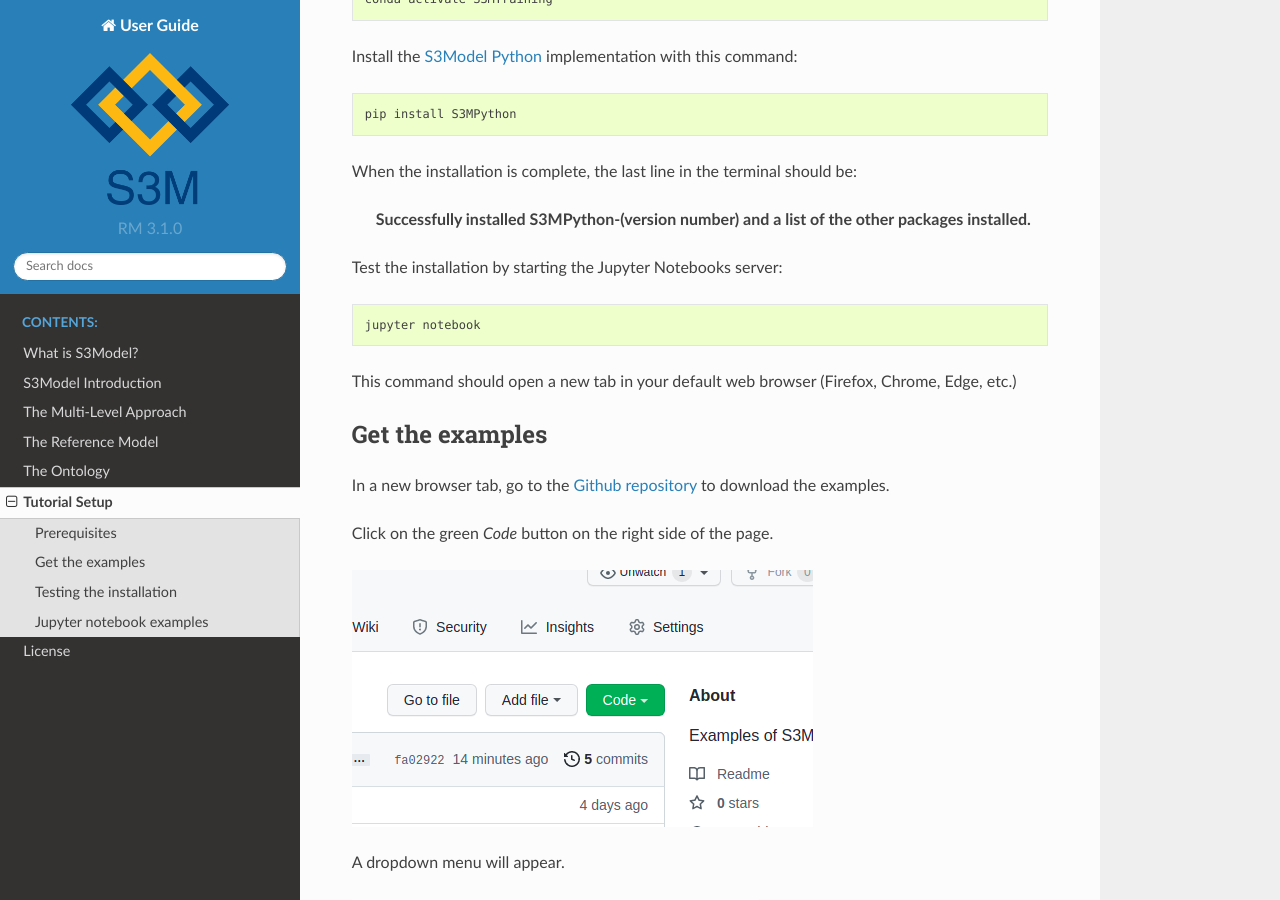
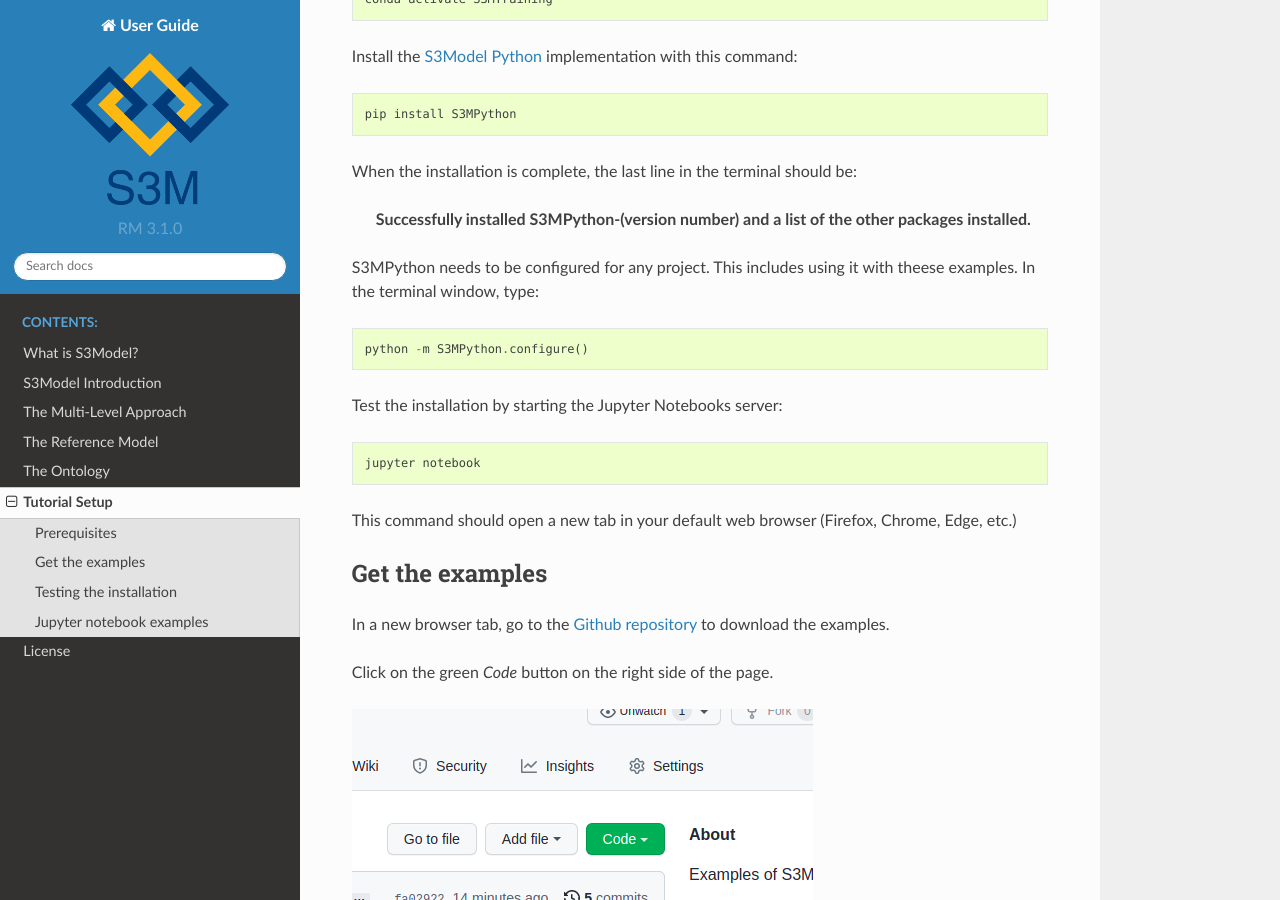
Before and after one commit to twcook/S3M_UserGuide, a Sphinx documentation site: the page built from docs_source/source/Setup.rst, in a window 1280 px wide and 900 px high, scrolled down 1691 px. Built offline with Sphinx 7.4.7 and the Read the Docs theme 2.0.0, drawn with Linux system fonts in a browser that asks for light colours.

Commit message:
Update Setup.rst

```diff
--- a/docs_source/source/Setup.rst
+++ b/docs_source/source/Setup.rst
@@ -65,6 +65,11 @@ Install the `S3Model Python <https://pypi.org/manage/project/S3MPython/releases/
 When the installation is complete, the last line in the terminal should be:
 
     **Successfully installed S3MPython-(version number) and a list of the other packages installed.**
+
+S3MPython needs to be configured for any project. This includes using it with theese examples.
+In the terminal window, type::
+
+    python -m S3MPython.configure()
 
 
 Test the installation by starting the Jupyter Notebooks server::
```
